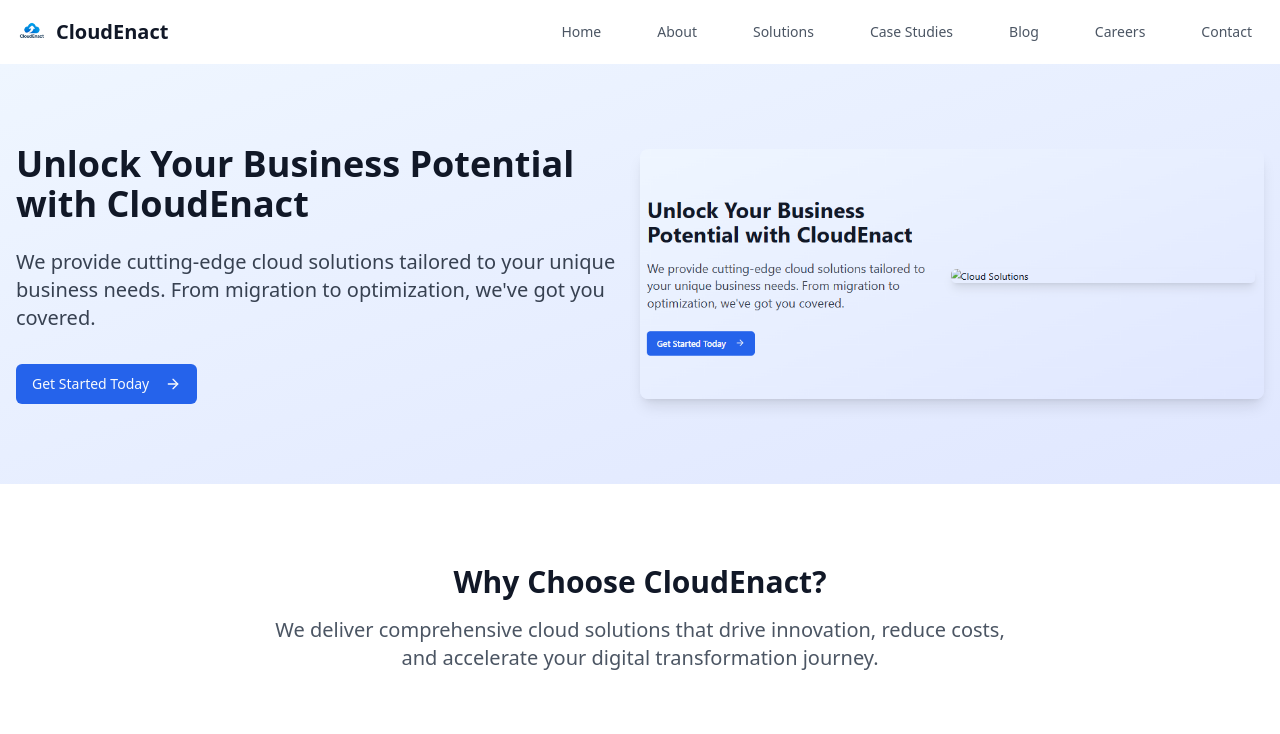
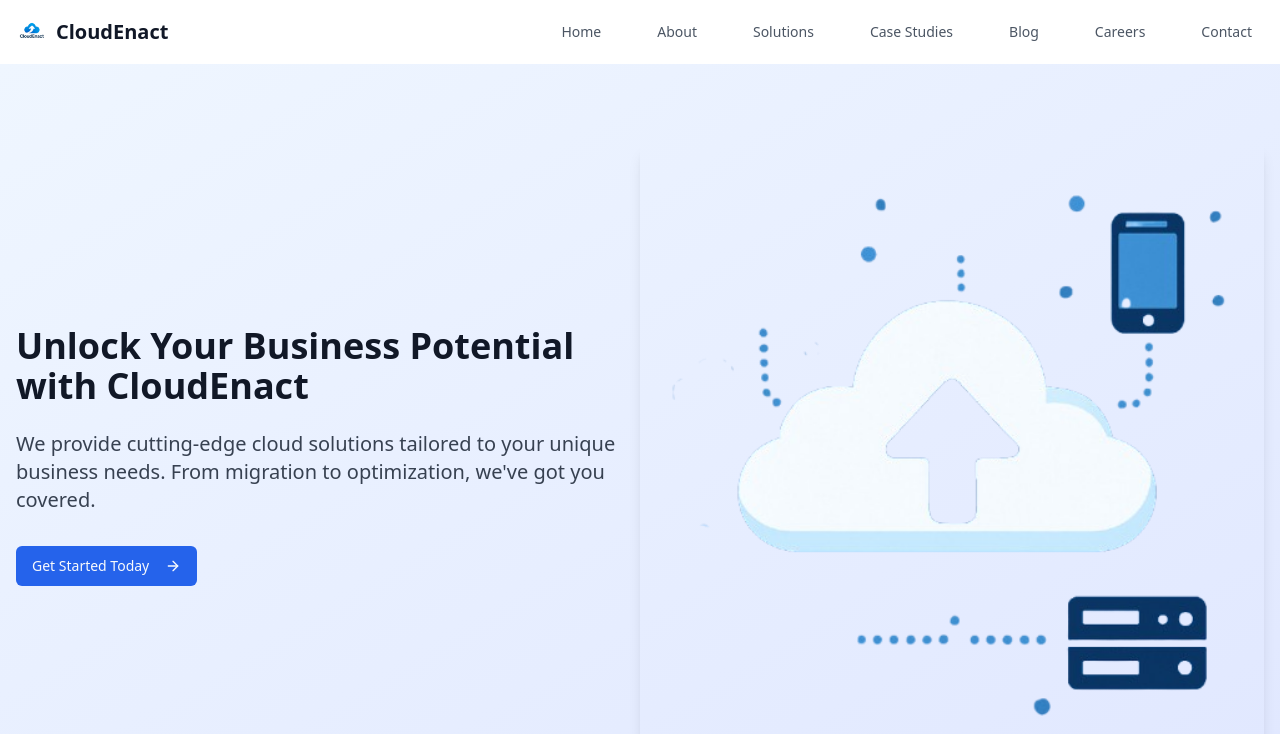
Before and after one commit to mdsalman7/cloudenact-24, a React (Vite) app: page / in a window 1280 px wide. Shown: the top 734 px of the page. Built offline with nearby package versions, Linux system fonts and the light colour scheme.

Commit message:
Remove hero image, add new image
Replaced the existing hero image with the new cloud computing image.

```diff
--- a/src/pages/Index.tsx
+++ b/src/pages/Index.tsx
@@ -1,3 +1,4 @@
+
 
 import { Button } from "@/components/ui/button";
 import { Card, CardContent, CardDescription, CardHeader, CardTitle } from "@/components/ui/card";
@@ -83,7 +84,7 @@ const Index = () => {
             </div>
             <div className="lg:w-1/2">
               <img
-                src="/lovable-uploads/58a76519-3320-4263-886d-9ffbbaaca398.png"
+                src="/lovable-uploads/ecd8cf78-4418-4da3-acd6-f3e9577bbb74.png"
                 alt="Cloud Computing Solutions"
                 className="rounded-lg shadow-lg w-full h-auto"
               />
```
Also changed, not shown: public/lovable-uploads/ecd8cf78-4418-4da3-acd6-f3e9577bbb74.png (added).
